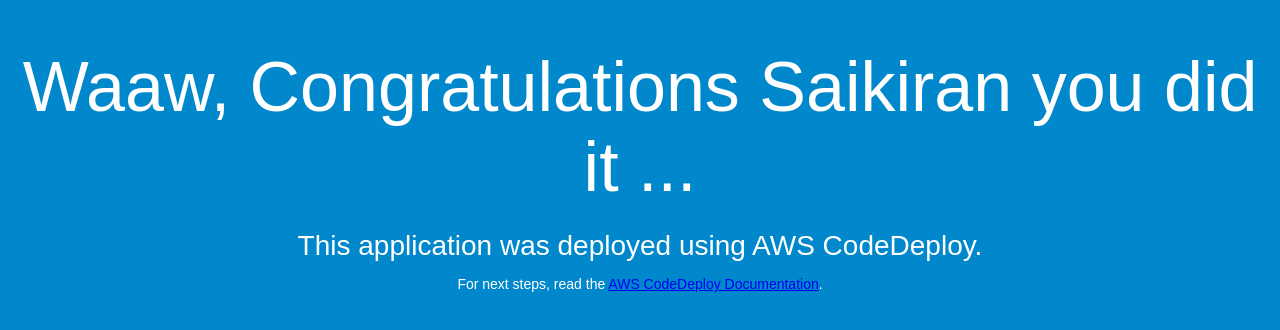
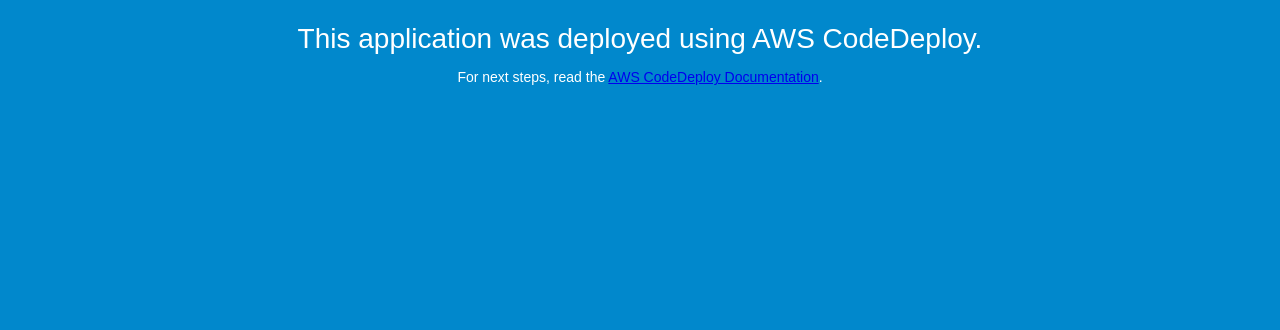
Before and after one commit to sivan-info-tech/aws-cicd, a plain HTML site: page index.html in a window 1280 px wide. Drawn offline with Linux system fonts and the light colour scheme.

Commit message:
Update index.html

```diff
--- a/index.html
+++ b/index.html
@@ -26,7 +26,6 @@
 </head>
 <body>
   <div align="center">
-    <h1>Waaw, Congratulations Saikiran you did it ...</h1>
     <h2>This application was deployed using AWS CodeDeploy.</h2>
     <p>For next steps, read the <a href="http://aws.amazon.com/documentation/codedeploy">AWS CodeDeploy Documentation</a>.</p>
   </div>
```
